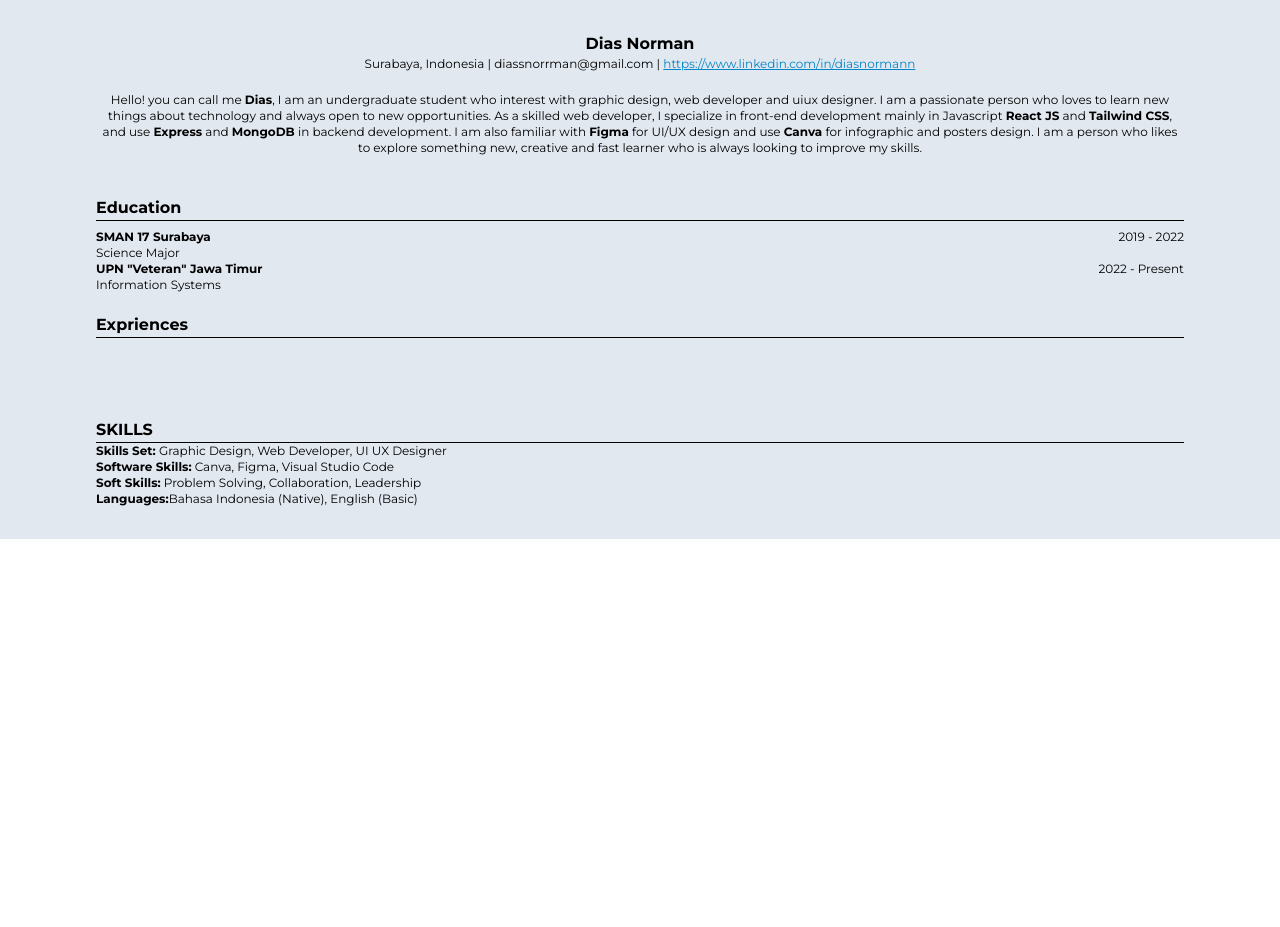
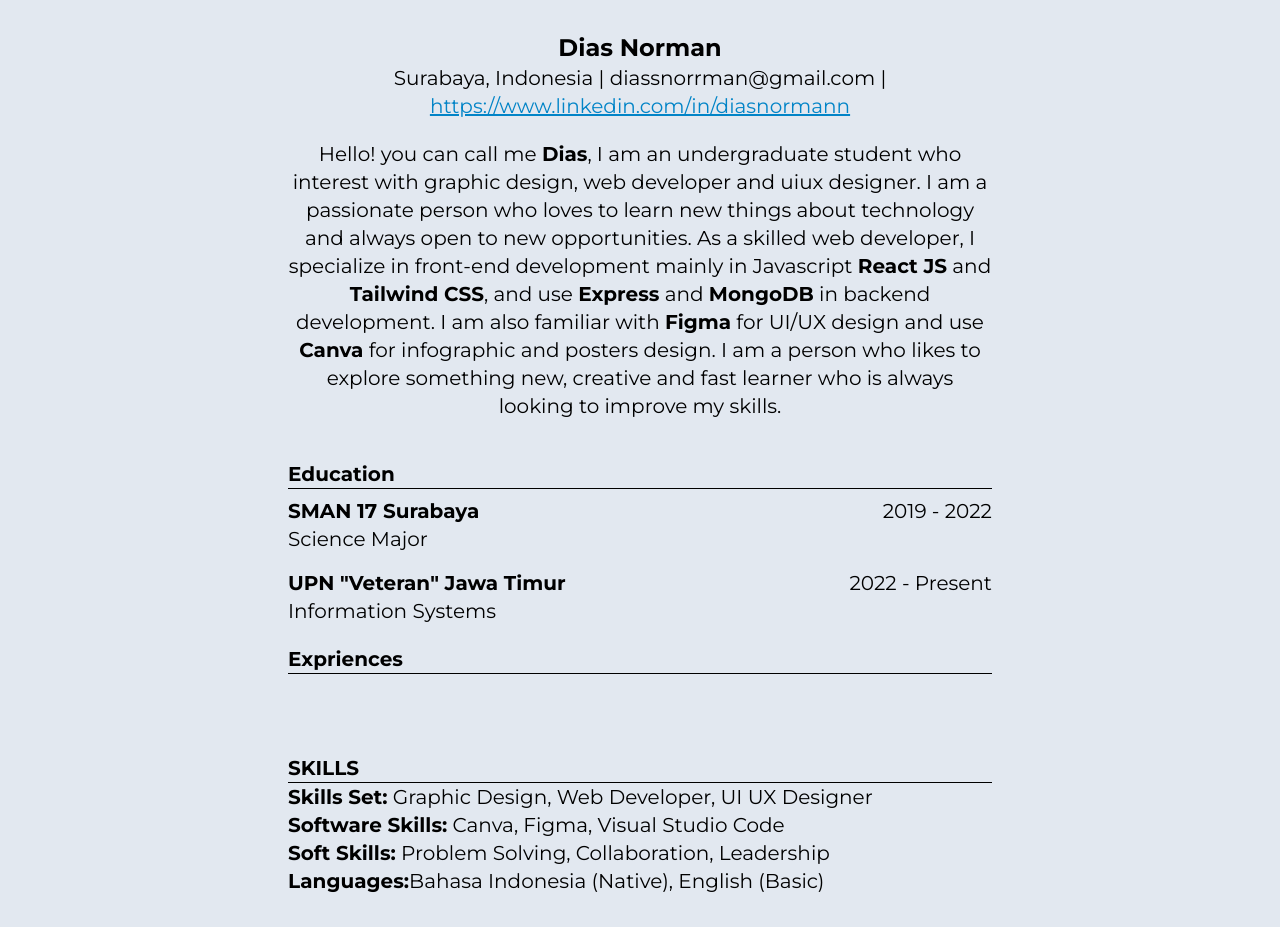
Before and after one commit to diasoy/xxyyzz, a React (Vite) app: page /curriculum in a window 1280 px wide. Before the commit the page ends 800 px from the top, so only its background shows below. Built offline with nearby package versions, Linux system fonts and the light colour scheme.

Commit message:
delete:   src/Loading.jsx

```diff
--- a/src/App.jsx
+++ b/src/App.jsx
@@ -1,6 +1,5 @@
 import AboutHeader from "./components/About/AboutHeader";
 import Footer from "./components/Footer/Footer";
-import Loading from "./components/Loading/Loading";
 import Navbar from "./components/Navbar/Navbar";
 import Profile from "./components/Profile/Profile";
 import ProjectHeader from "./components/Project/ProjectHeader";
@@ -8,7 +7,6 @@ import { useState, useEffect } from "react";
 
 const App = () => {
   const [theme, setTheme] = useState(localStorage.getItem("theme") || "light");
-  const [isLoading, setIsLoading] = useState(true);
 
   useEffect(() => {
     if (!localStorage.getItem("theme")) {
@@ -29,21 +27,9 @@ const App = () => {
     localStorage.setItem("theme", theme);
   }, [theme]);
 
-  useEffect(() => {
-    const timer = setTimeout(() => {
-      setIsLoading(false);
-    }, 1000);
-
-    return () => clearTimeout(timer);
-  }, []);
-
   const handleTheme = () => {
     setTheme(theme === "dark" ? "light" : "dark");
   };
-
-  if (isLoading) {
-    return <Loading />;
-  }
 
   return (
     <>
--- a/src/Loading.jsx
+++ /dev/null
@@ -1,13 +0,0 @@
-const Loading = () => {
-  return (
-    <>
-      <div>
-        <div className="flex justify-center items-center h-screen">
-          <div className="animate-spin rounded-full h-32 w-32 border-t-2 border-b-2 border-green-500"></div>
-        </div>
-      </div>
-    </>
-  );
-};
-
-export default Loading;
--- a/src/components/utils/Curriculum.jsx
+++ b/src/components/utils/Curriculum.jsx
@@ -18,10 +18,10 @@ const Curriculum = () => {
 
   return (
     <>
-      <div className="flex justify-center flex-col bg-slate-200 py-8 px-4 md:px-24">
+      <div className="flex justify-center flex-col bg-slate-200 py-8 px-4 text-xs md:text-base md:px-24 lg:px-36 xl:text-xl xl:px-72">
         <div className="flex justify-center items-center flex-col">
-          <h1 className="font-bold">Dias Norman</h1>
-          <p className="text-xs text-center">
+          <h1 className="font-bold text-base md:text-lg lg:text-xl xl:text-2xl">Dias Norman</h1>
+          <p className=" text-center">
             Surabaya, Indonesia | diassnorrman@gmail.com |{" "}
             <a
               href="https://www.linkedin.com/in/diasnormann"
@@ -32,7 +32,7 @@ const Curriculum = () => {
           </p>
         </div>
         <div className="mt-5 text-center">
-          <p className="text-xs">
+          <p className="">
             Hello! you can call me <b>Dias</b>, I am an undergraduate student
             who interest with graphic design, web developer and uiux designer. I
             am a passionate person who loves to learn new things about
@@ -50,21 +50,21 @@ const Curriculum = () => {
           <h1 className="font-bold">Education</h1>
           <div className="w-full h-[1px] bg-black"></div>
           <div className="mt-2">
-            <div className="flex justify-between text-xs">
+            <div className="flex justify-between ">
               <div>
                 <h2 className="font-bold">SMAN 17 Surabaya</h2>
                 <p>Science Major</p>
               </div>
               <p>2019 - 2022</p>
             </div>
-            <div className="flex justify-between text-xsmt-4">
+            <div className="flex justify-between  mt-4">
               <div>
-                <h2 className="text-xs font-bold">
+                <h2 className=" font-bold">
                   UPN &quot;Veteran&quot; Jawa Timur
                 </h2>
-                <p className="text-xs">Information Systems</p>
+                <p className="">Information Systems</p>
               </div>
-              <p className="text-xs">2022 - Present</p>
+              <p className="">2022 - Present</p>
             </div>
           </div>
         </div>
@@ -77,28 +77,28 @@ const Curriculum = () => {
           <h1 className="font-bold">SKILLS</h1>
           <div className="w-full h-[1px] bg-black"></div>
           <div>
-            <div className="text-xs font-bold">
+            <div className=" font-bold">
               Skills Set:
               <span className="font-normal">
                 {" "}
                 Graphic Design, Web Developer, UI UX Designer
               </span>
             </div>
-            <div className="text-xs font-bold">
+            <div className=" font-bold">
               Software Skills:
               <span className="font-normal">
                 {" "}
                 Canva, Figma, Visual Studio Code
               </span>
             </div>
-            <div className="text-xs font-bold">
+            <div className=" font-bold">
               Soft Skills:
               <span className="font-normal">
                 {" "}
                 Problem Solving, Collaboration, Leadership
               </span>
             </div>
-            <div className="text-xs font-bold">
+            <div className=" font-bold">
               Languages:
               <span className="font-normal">
                 Bahasa Indonesia (Native), English (Basic)
```
Also changed, not shown: src/assets/Web/RacingGame.png.
